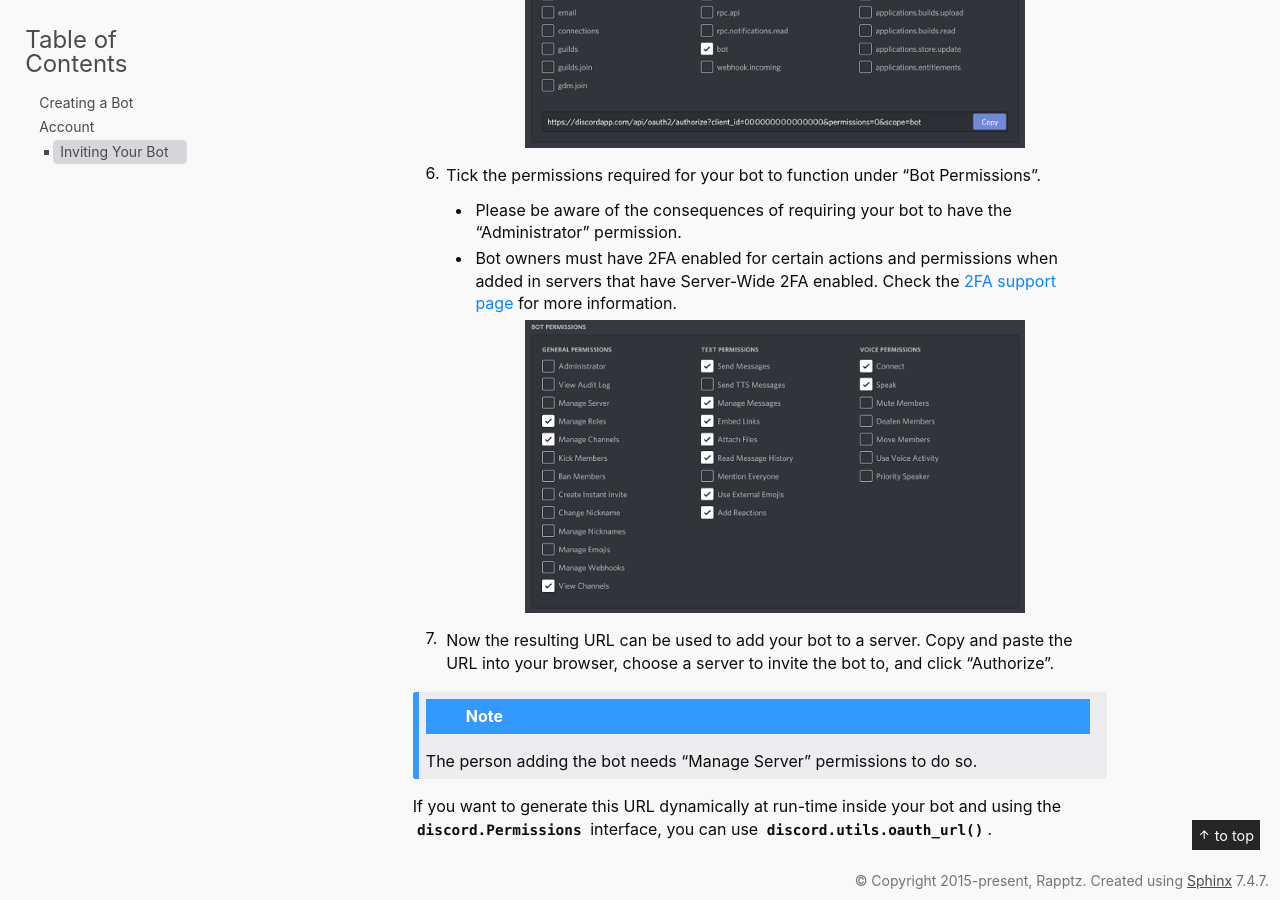
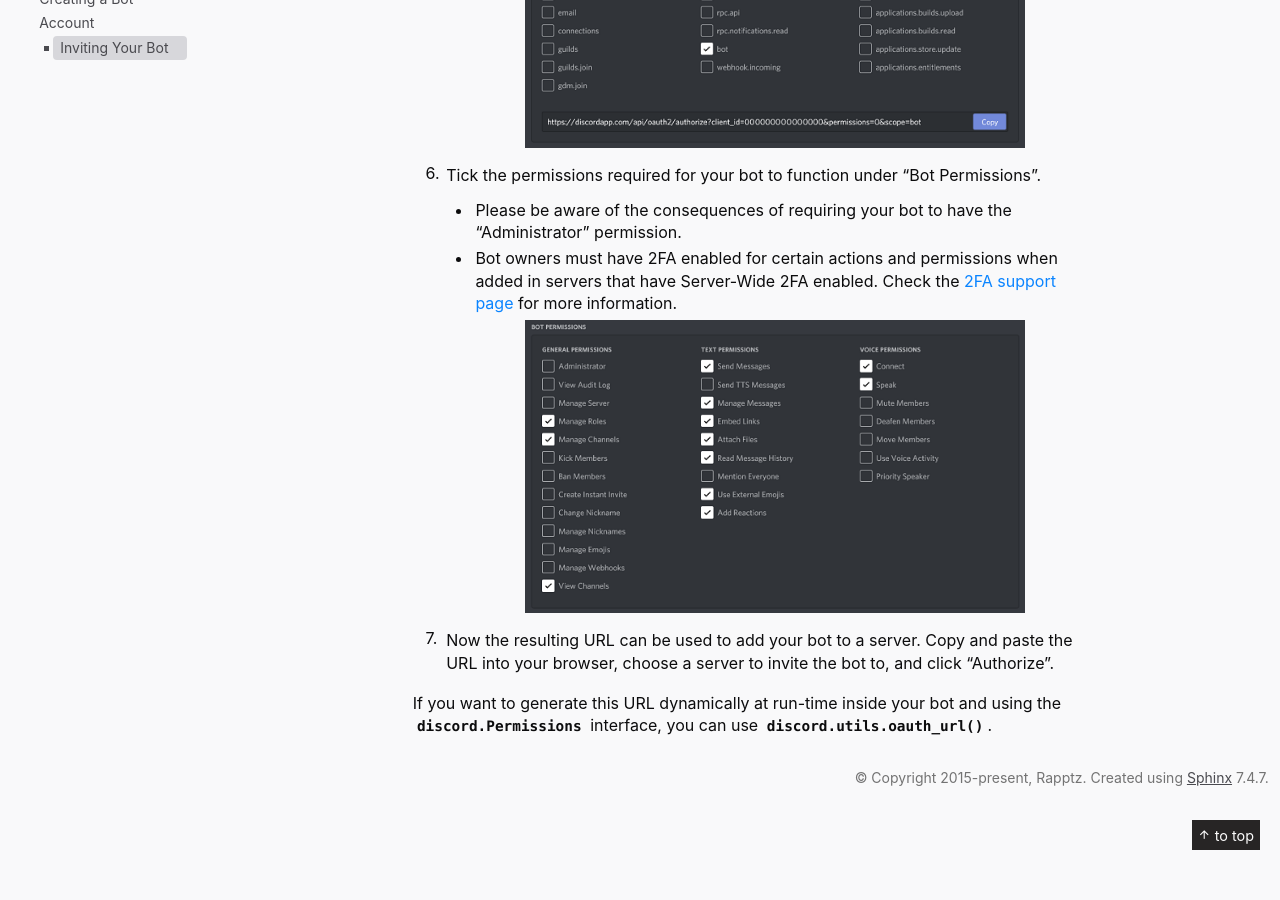
Before and after one commit to Rapptz/discord.py, a Sphinx documentation site: the page built from docs/discord.rst, in a window 1280 px wide and 900 px high, scrolled down 2553 px. Built offline with Sphinx 7.4.7, drawn with Linux system fonts in a browser that asks for light colours; some of the changed lines change nothing that is shown.

Commit message:
update discord.rst
welcome i guess

```diff
--- a/docs/discord.rst
+++ b/docs/discord.rst
@@ -86,7 +86,7 @@ If you want to invite your bot you must create an invite URL for it.
 7. Now the resulting URL can be used to add your bot to a server. Copy and paste the URL into your browser, choose a server to invite the bot to, and click "Authorize".
 
 
-.. note::
+.. note::heyo peeps
 
     The person adding the bot needs "Manage Server" permissions to do so.
 
```
